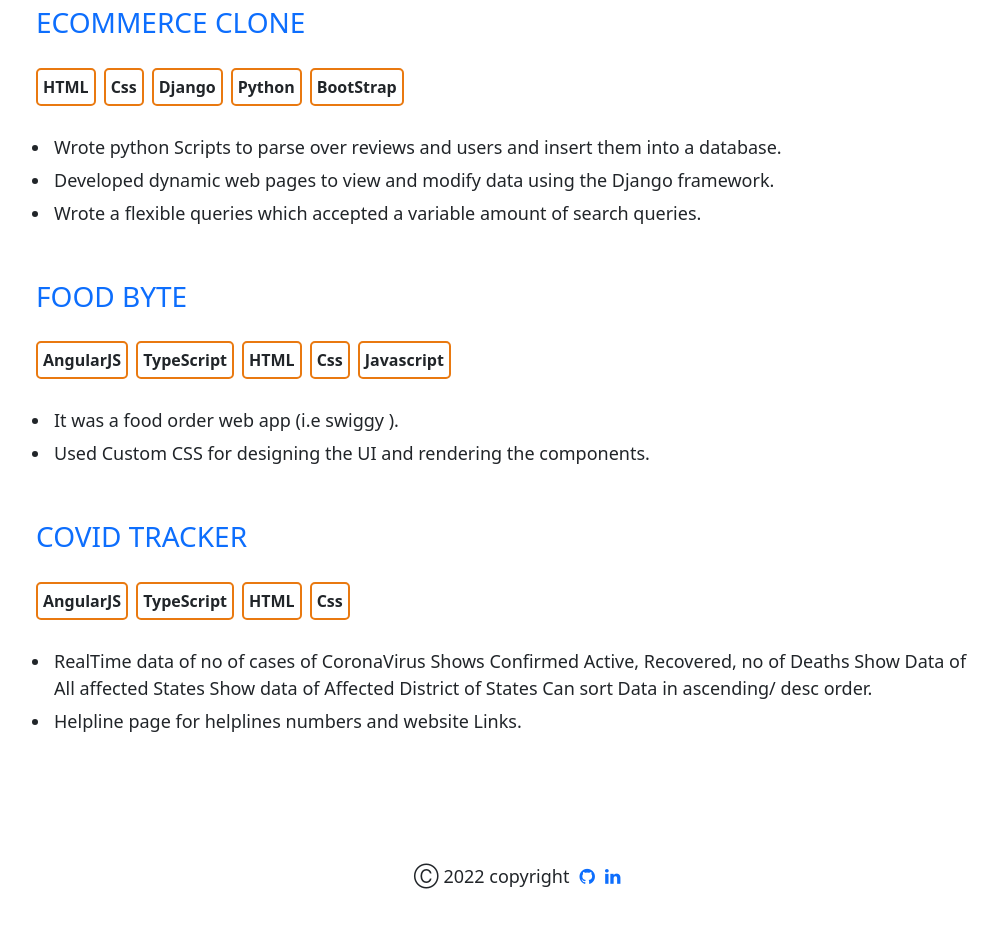
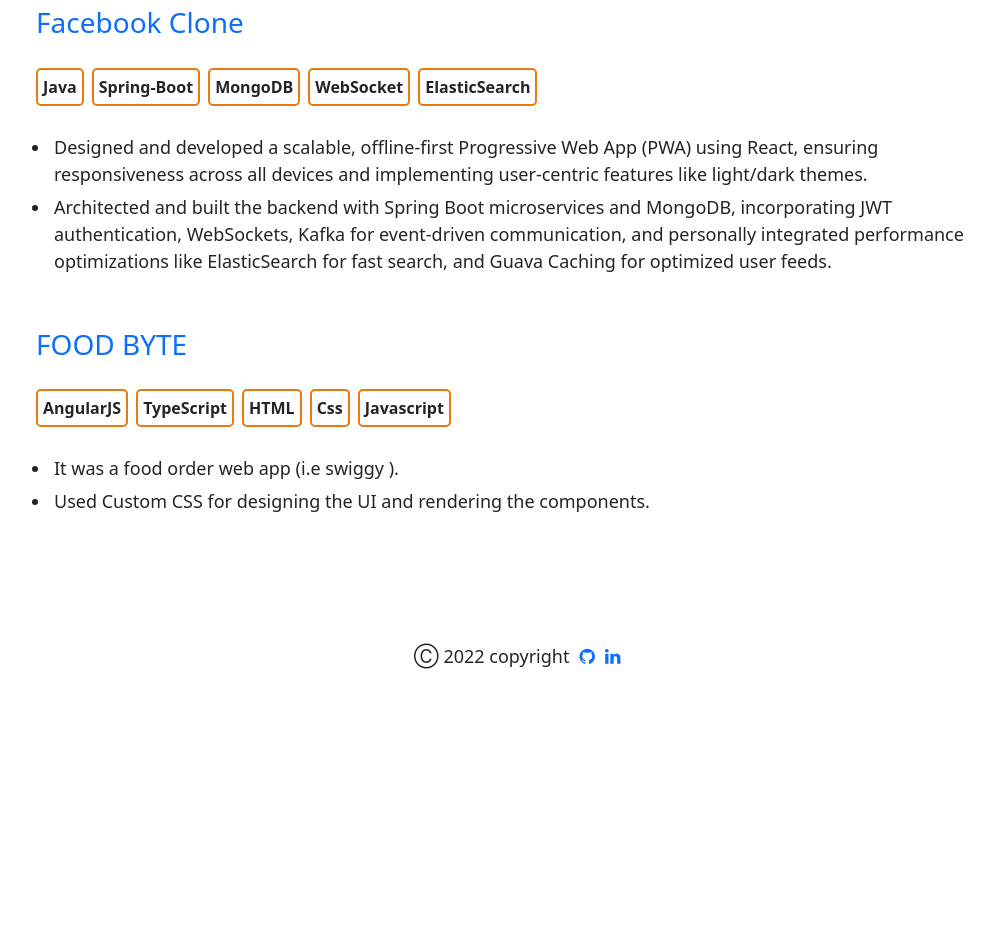
Before and after one commit to ritikchauhan-01/ritik.portfolio, an Angular app: page /projects in a window 1280 px wide. Shown: the part 2520-3448 px from the top of the page, without its empty margins (164-1162 px from the left). After the commit the page ends 3236 px from the top, so only its background shows below. Built offline with nearby package versions, Linux system fonts and the light colour scheme.

Commit message:
Update projects.component.html

```diff
--- a/src/app/projects/projects.component.html
+++ b/src/app/projects/projects.component.html
@@ -2,18 +2,17 @@
   <p>PROJECTS</p>
   <hr>
   <div class="first">
-    <h3><a style="border: None; cursor: pointer;" href="https://lootera.herokuapp.com/">ECOMMERCE CLONE</a></h3>
+    <h3><a style="border: None; cursor: pointer;" href="https://lootera.herokuapp.com/">Facebook Clone</a></h3>
     <ul class="tags">
-      <a><strong>HTML</strong></a>
-      <a><strong>Css</strong></a>
-      <a><strong>Django</strong></a>
-      <a><strong>Python</strong></a>
-      <a><strong>BootStrap</strong></a>
+      <a><strong>Java</strong></a>
+      <a><strong>Spring-Boot</strong></a>
+      <a><strong>MongoDB</strong></a>
+      <a><strong>WebSocket</strong></a>
+      <a><strong>ElasticSearch</strong></a>
     </ul>
     <ul class="info">
-      <li>Wrote python Scripts to parse over reviews and users and insert them into a database.</li>
-      <li>Developed dynamic web pages to view and modify data using the Django framework.</li>
-      <li>Wrote a flexible queries which accepted a variable amount of search queries.</li>
+      <li>Designed and developed a scalable, offline-first Progressive Web App (PWA) using React, ensuring responsiveness across all devices and implementing user-centric features like light/dark themes.</li>
+      <li>Architected and built the backend with Spring Boot microservices and MongoDB, incorporating JWT authentication, WebSockets, Kafka for event-driven communication, and personally integrated performance optimizations like ElasticSearch for fast search, and Guava Caching for optimized user feeds.</li>
     </ul>
   </div>
   <div class="second">
@@ -30,18 +29,4 @@
       <li>Used Custom CSS for designing the UI and rendering the components.</li>
     </ul>
   </div>
-  <div class="third">
-    <h3><a style="border: None; cursor: pointer;" href="https://github.com/ritikchauhan-01/covid-tracker">COVID TRACKER</a></h3>
-    <ul class="tags">
-      <a><strong>AngularJS</strong></a>
-      <a><strong>TypeScript</strong></a>
-      <a><strong>HTML</strong></a>
-      <a><strong>Css</strong></a>
-    </ul>
-    <ul class="info">
-      <li>RealTime data of no of cases of CoronaVirus Shows Confirmed Active, Recovered, no of Deaths Show
-        Data of All affected States Show data of Affected District of States Can sort Data in ascending/ desc order.</li>
-      <li>Helpline page for helplines numbers and website Links.</li>
-    </ul>
-  </div>
 </div>
```
